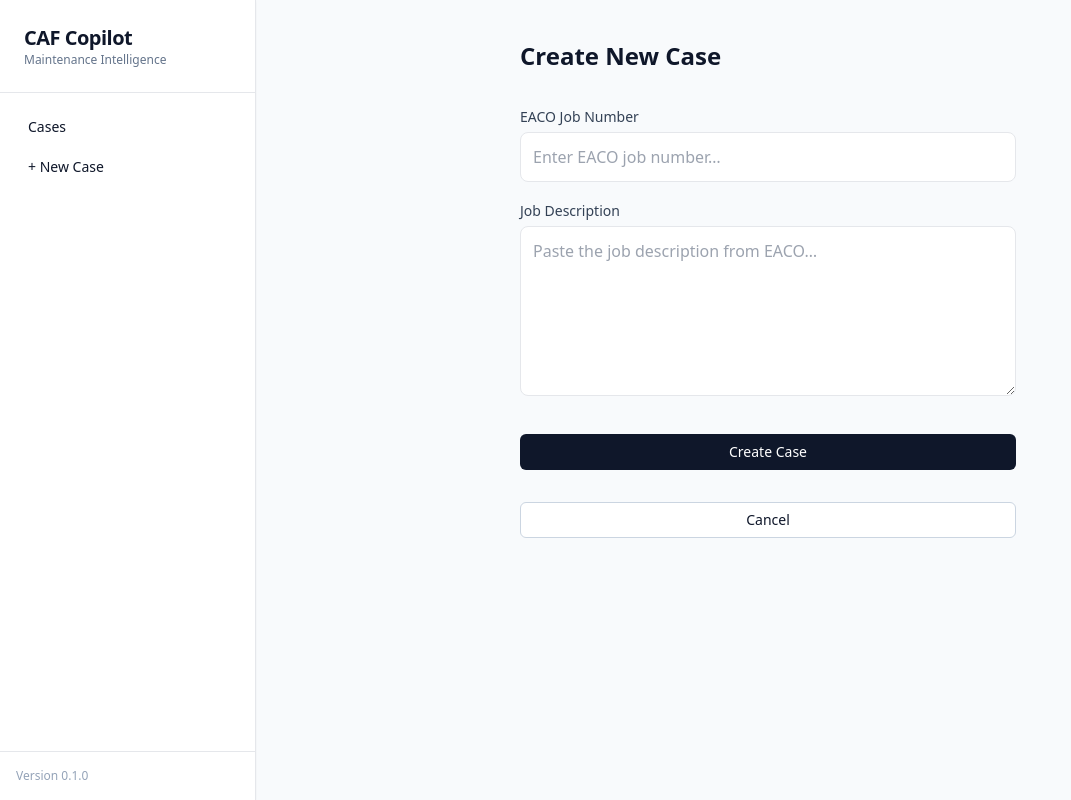
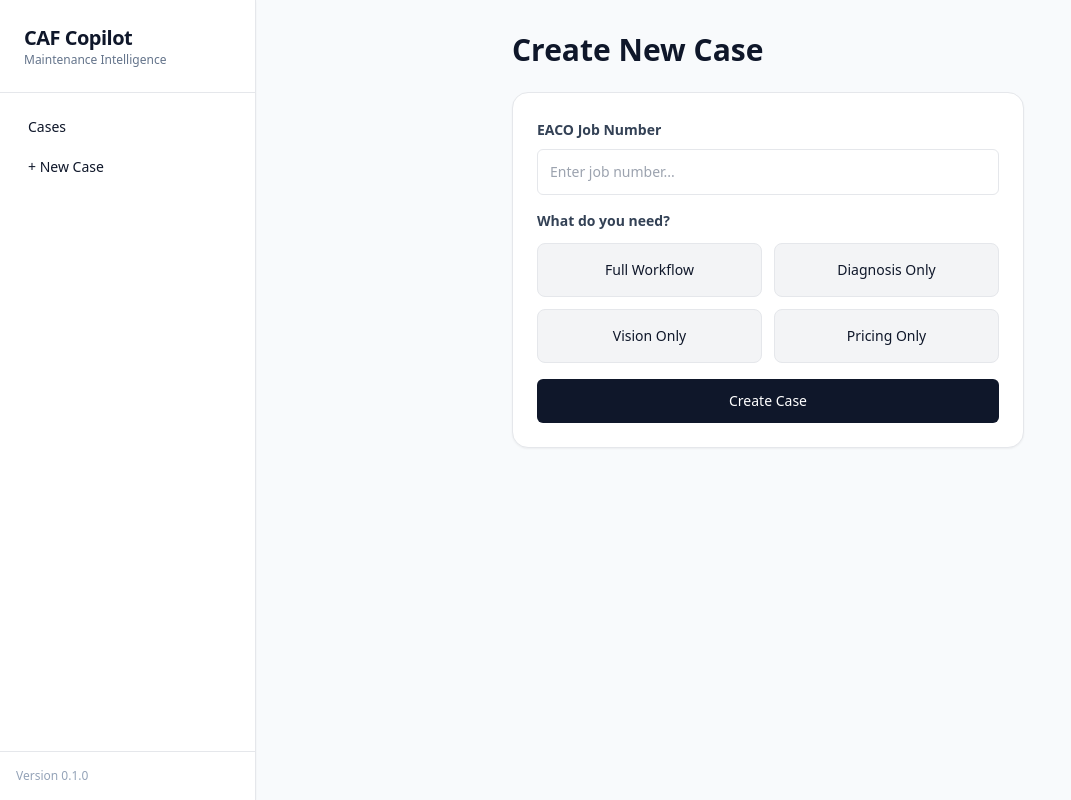
Before and after one commit to John-star-begi/CAFCopilot, a Next.js app: page /cases/new in a window 1280 px wide. Shown: the whole page, without its empty margins (0-1071 px from the left). Built offline with nearby package versions, Linux system fonts and the light colour scheme; no server answers.

Commit message:
Update page.tsx

```diff
--- a/app/cases/new/page.tsx
+++ b/app/cases/new/page.tsx
@@ -2,83 +2,136 @@
 
 import { useState } from "react";
 import { useRouter } from "next/navigation";
-import { Button } from "@/components/ui/button";
+import { supabase } from "@/lib/supabase";
 
 export default function NewCasePage() {
   const router = useRouter();
-  const [description, setDescription] = useState("");
   const [eacoId, setEacoId] = useState("");
   const [loading, setLoading] = useState(false);
+  const [mode, setMode] = useState<
+    "full" | "diagnosis" | "vision" | "pricing" | null
+  >(null);
 
-  const handleCreate = async () => {
-    if (!description.trim() || !eacoId.trim()) {
-      alert("Please fill both fields.");
+  const createCase = async () => {
+    if (!eacoId.trim()) {
+      alert("Please enter an EACO job number.");
+      return;
+    }
+    if (!mode) {
+      alert("Please pick a tool mode.");
       return;
     }
 
     setLoading(true);
 
-    const res = await fetch("/api/cases/create", {
-      method: "POST",
-      body: JSON.stringify({
-        eaco_id: eacoId.trim(),
-        description: description.trim()
-      })
-    });
+    const { data, error } = await supabase
+      .from("cases")
+      .insert([
+        {
+          eaco_id: eacoId,
+          title: null,
+          description: "",
+          triage: null,
+          vision: null,
+          diagnosis: null,
+          pricing: null,
+          media: [],
+          status: "new",
+        },
+      ])
+      .select()
+      .single();
 
-    const data = await res.json();
-
-    if (!res.ok) {
-      alert(data.error || "Error creating case");
+    if (error || !data) {
+      console.error(error);
+      alert("Error creating case");
       setLoading(false);
       return;
     }
 
-    router.push(`/cases/${data.id}`);
+    // Redirect based on mode
+    const id = data.id;
+
+    if (mode === "full") router.push(`/cases/${id}/workspace`);
+    if (mode === "diagnosis") router.push(`/cases/${id}/diagnosis`);
+    if (mode === "vision") router.push(`/cases/${id}/vision`);
+    if (mode === "pricing") router.push(`/cases/${id}/pricing`);
+
+    setLoading(false);
   };
 
   return (
-    <main className="max-w-xl mx-auto p-10 space-y-8">
-      <h1 className="text-2xl font-bold text-slate-900">Create New Case</h1>
+    <main className="max-w-xl mx-auto p-8 space-y-6">
+      <h1 className="text-3xl font-bold text-slate-900 mb-4">
+        Create New Case
+      </h1>
 
-      <div className="space-y-4">
-        <div>
-          <label className="text-sm font-medium text-slate-700">
+      <div className="space-y-4 bg-white border p-6 rounded-xl shadow-sm">
+        <div className="space-y-2">
+          <label className="text-sm font-semibold text-slate-700">
             EACO Job Number
           </label>
           <input
-            className="w-full border rounded-lg p-3 mt-1"
-            placeholder="Enter EACO job number…"
+            type="text"
             value={eacoId}
             onChange={(e) => setEacoId(e.target.value)}
+            className="w-full border p-3 rounded-md text-sm"
+            placeholder="Enter job number..."
           />
         </div>
 
-        <div>
-          <label className="text-sm font-medium text-slate-700">
-            Job Description
-          </label>
-          <textarea
-            className="w-full border rounded-lg p-3 mt-1"
-            rows={6}
-            placeholder="Paste the job description from EACO…"
-            value={description}
-            onChange={(e) => setDescription(e.target.value)}
-          />
+        <div className="space-y-3">
+          <p className="text-sm font-semibold text-slate-700">
+            What do you need?
+          </p>
+
+          <div className="grid grid-cols-1 sm:grid-cols-2 gap-3">
+            <button
+              onClick={() => setMode("full")}
+              className={`p-4 border rounded-lg text-sm font-medium ${
+                mode === "full" ? "bg-blue-600 text-white" : "bg-gray-100"
+              }`}
+            >
+              Full Workflow
+            </button>
+
+            <button
+              onClick={() => setMode("diagnosis")}
+              className={`p-4 border rounded-lg text-sm font-medium ${
+                mode === "diagnosis" ? "bg-blue-600 text-white" : "bg-gray-100"
+              }`}
+            >
+              Diagnosis Only
+            </button>
+
+            <button
+              onClick={() => setMode("vision")}
+              className={`p-4 border rounded-lg text-sm font-medium ${
+                mode === "vision" ? "bg-blue-600 text-white" : "bg-gray-100"
+              }`}
+            >
+              Vision Only
+            </button>
+
+            <button
+              onClick={() => setMode("pricing")}
+              className={`p-4 border rounded-lg text-sm font-medium ${
+                mode === "pricing" ? "bg-blue-600 text-white" : "bg-gray-100"
+              }`}
+            >
+              Pricing Only
+            </button>
+          </div>
         </div>
+
+        <button
+          disabled={loading}
+          onClick={createCase}
+          className="w-full bg-slate-900 text-white p-3 rounded-md text-sm font-medium hover:bg-black"
+        >
+          {loading ? "Creating..." : "Create Case"}
+        </button>
       </div>
-
-      <Button onClick={handleCreate} disabled={loading} className="w-full">
-        {loading ? "Creating…" : "Create Case"}
-      </Button>
-
-      <Button
-        variant="outline"
-        className="w-full mt-2"
-        onClick={() => router.push("/")}
-      >
-        Cancel
-      </Button>
     </main>
   );
 }
```
